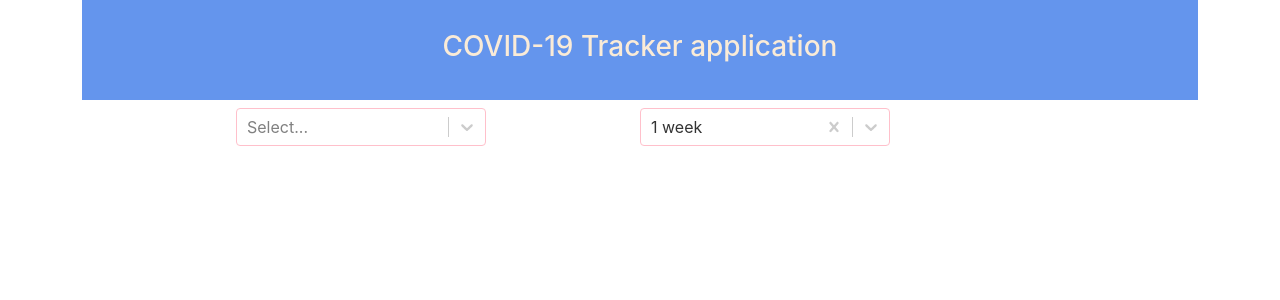
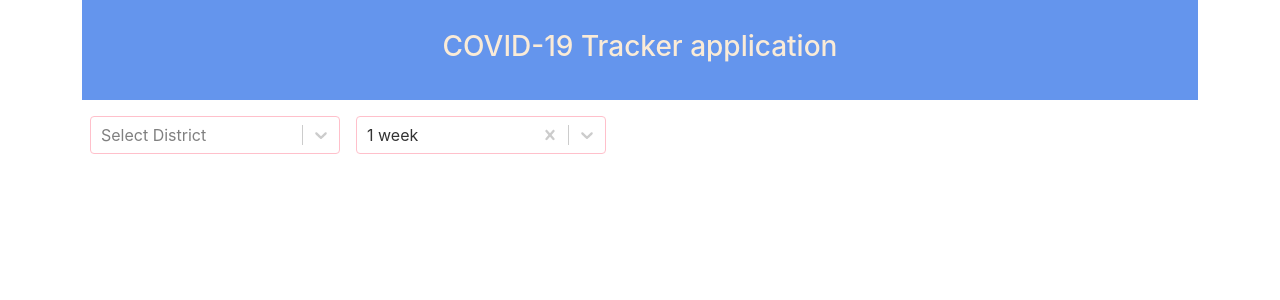
Before and after one commit to bhaskargogs/pandemic-tracking-application, a React (Create React App) app: page / in a window 1280 px wide. Shown: the top 300 px of the page. Built offline with nearby package versions, Linux system fonts and the light colour scheme; no server answers.

Commit message:
Updated states

```diff
--- a/src/components/DisplayIncidence/DisplayIncidence.tsx
+++ b/src/components/DisplayIncidence/DisplayIncidence.tsx
@@ -1,8 +1,10 @@
 import React, { CSSProperties, useEffect, useState } from 'react'
 import { Button, Col, Form, Row } from 'react-bootstrap'
+import SearchIcon from '@material-ui/icons/Search'
 import Select, { StylesConfig, ValueType } from 'react-select'
 import { fetchDistricts } from '../../features/districts'
 import { addDays, toggleDays } from '../../redux/daySlice'
+import { toggleDistricts } from '../../redux/districtSlice'
 import { useAppDispatch, useAppSelector } from '../../redux/hooks'
 import { Day } from '../../redux/types/dayTypes'
 import { District } from '../../redux/types/districtTypes'
@@ -53,8 +55,7 @@ const DisplayIncidence: React.FC = () => {
   const districtHandler = async (option: ValueType<District, false>) => {
     setSelectedDistricts(option)
     if (option !== null) {
-      console.log(option)
-      // dispatch(toggleDistricts(option))
+      dispatch(toggleDistricts(option))
     }
   }
 
@@ -74,54 +75,36 @@ const DisplayIncidence: React.FC = () => {
   }
 
   return (
-    <div className="d-flex justify-content-evenly">
-      <div>
+    <div className="d-flex ">
+      {/* justify-content-evenly */}
+      <div className="p-2">
         {districtListStatus === 'loading' ? (
           'Loading Districts ...'
         ) : (
-          <Select<District>
-            styles={selectDistrictStyle}
-            value={selectedDistricts}
-            // getOptionLabel={(district: District) => district.name.toString()}
-            // getOptionValue={(district: District) => district.ags.toString()}
-            options={districtsList}
-            isClearable={true}
-            onChange={districtHandler}
-          />
+          <Select<District> placeholder="Select District" styles={selectDistrictStyle} value={selectedDistricts} options={districtsList} isClearable={true} onChange={districtHandler} />
         )}
       </div>
-      <div className="">
-        <Select<Day>
-          styles={selectDayStyle}
-          value={selectedDays}
-          // getOptionLabel={(day: Day) => day.label}
-          // getOptionValue={(day: Day) => day.value.toString()}
-          options={daysList}
-          isClearable={true}
-          onChange={daysHandler}
-        />
+      <div className="p-2">
+        <Select<Day> placeholder="Select Days" styles={selectDayStyle} value={selectedDays} options={daysList} isClearable={true} onChange={daysHandler} />
       </div>
-      <div className="">
+      {/* <div className="p-1"> */}
       {selectedDays?.label === 'Custom' ? (
         <Form onSubmit={customDaysHandler} inline>
           <Row>
-              <Col>
+            <Col className="p-2">
               <Form.Control className="mb-2 mr-sm-2 input-box" id="customDays" placeholder="Enter Days" />
             </Col>
-              <Col>
+            <Col className="p-2">
               <Button type="submit" className="mb-2">
-                  Submit
+                <SearchIcon />
               </Button>
             </Col>
           </Row>
         </Form>
       ) : null}
-      </div>
+      {/* </div> */}
     </div>
   )
 }
 
 export default DisplayIncidence
-function toggleDistricts(arg0: District): any {
-  throw new Error('Function not implemented.')
-}
--- a/src/redux/types/districtTypes.ts
+++ b/src/redux/types/districtTypes.ts
@@ -10,4 +10,12 @@ export interface DistrictState {
   selectedDistrict: District
 }
 
-export const initialState: DistrictState = { districts: [], status: 'idle', error: null, selectedDistrict: { label: '', value: '' } }
+export const initialState: DistrictState = {
+  districts: [],
+  status: 'idle',
+  error: null,
+  selectedDistrict: {
+    label: '',
+    value: '',
+  },
+}
```
Lines whose indentation alone changed are shown as unchanged.
